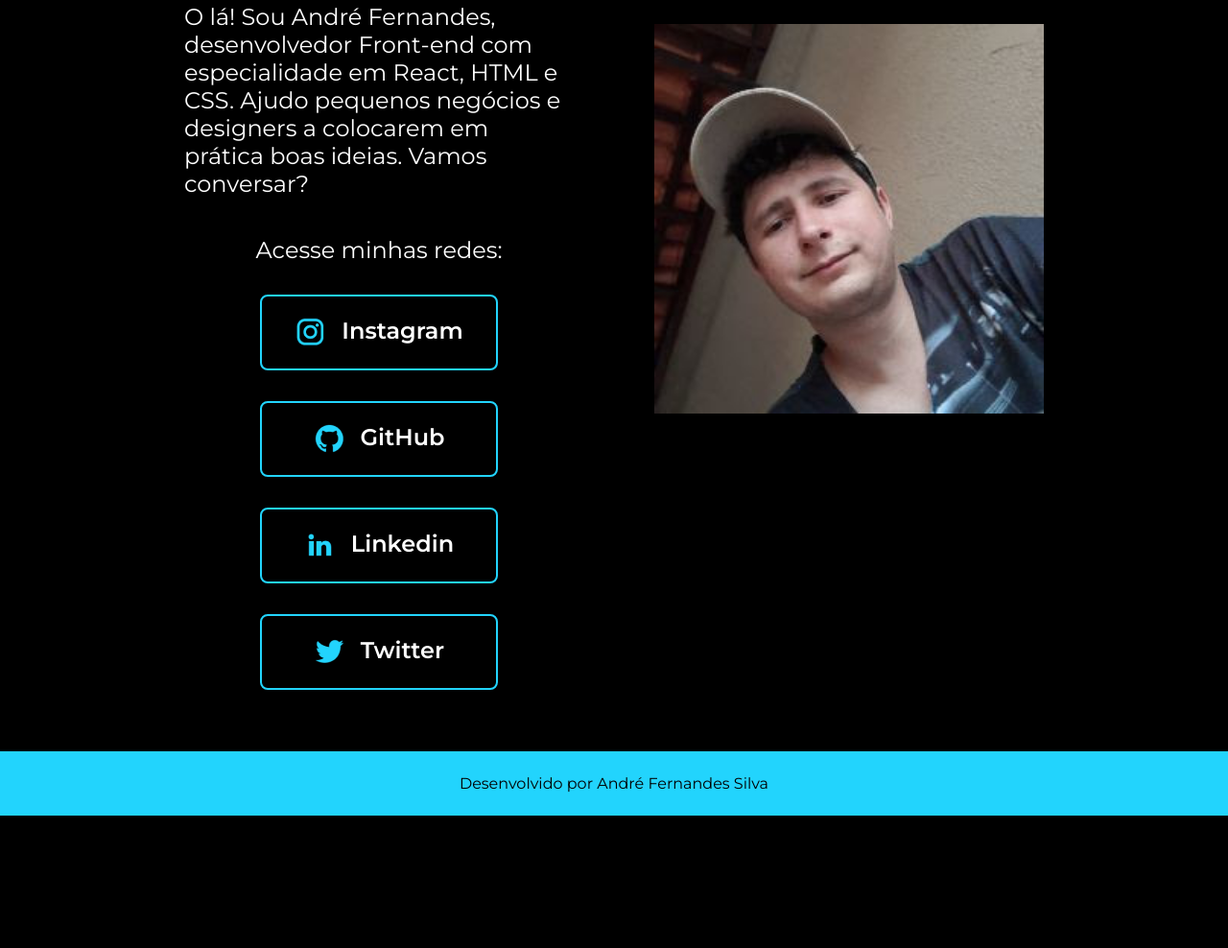
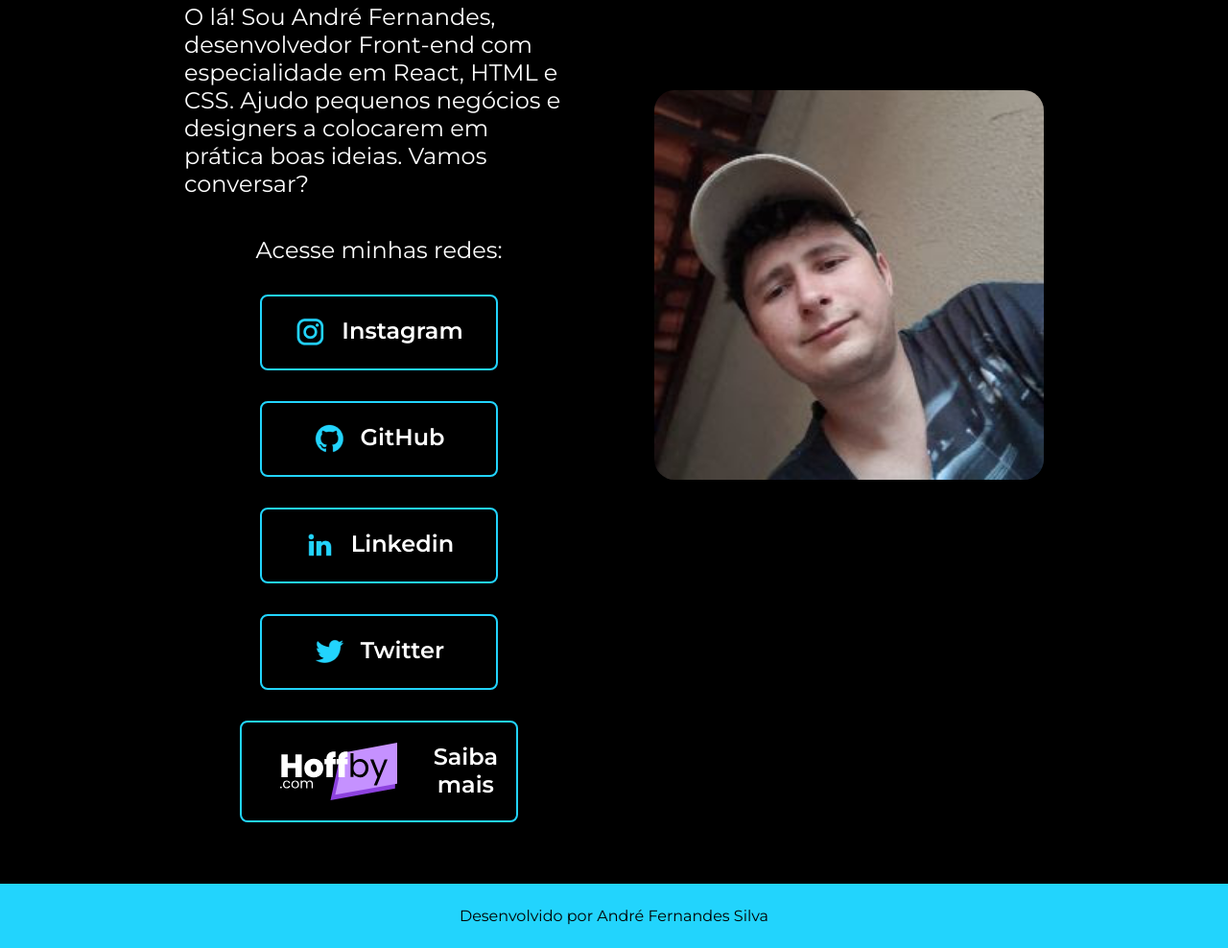
Before and after one commit to AndreFernandesSilva/Portfolio, a plain HTML site: page HTML/index.html in a window 1280 px wide. Shown: the part 381-1369 px from the top of the page at 96% size. Before the commit the page ends 1231 px from the top, so only its background shows below. Drawn offline with nearby package versions, Linux system fonts and the light colour scheme.

Commit message:
Link Hoffby

```diff
--- a/HTML/index.html
+++ b/HTML/index.html
@@ -35,13 +35,16 @@
                 <h2 class="apresentacao__links__subtitulo">Acesse minhas redes:</h2>
                 <a class="apresentacao__links__navegacao" href="https://www.instagram.com/andrefernandesilva"
                     target="_blank">
-                    <img src="assets/instagram.png" alt="Foto de André">Instagram</a>
+                    <img src="assets/instagram.png" alt="Logo Instagram">Instagram</a>
                 <a class="apresentacao__links__navegacao" href="https://github.com/AndreFernandesSilva" target="_blank">
-                    <img src="assets/github.png" alt="Foto de André">GitHub</a>
-                <a class="apresentacao__links__navegacao" href="https://linkedin.com/in/andrefernandesilva" target="_blank">
-                    <img src="assets/linkedin.png" alt="Foto de André">Linkedin</a>
+                    <img src="assets/github.png" alt="Logo GitHub">GitHub</a>
+                <a class="apresentacao__links__navegacao" href="https://linkedin.com/in/andrefernandesilva"
+                    target="_blank">
+                    <img src="assets/linkedin.png" alt="Logo Linkedin">Linkedin</a>
                 <a class="apresentacao__links__navegacao" href="https://twitter.com/@andre_28_" target="_blank">
-                    <img src="assets/twitter.png" alt="Foto de André">Twitter</a>
+                    <img src="assets/twitter.png" alt="Logo Twitter">Twitter</a>
+                <a class="apresentacao__links__navegacao__by" href="https://hoffby.com.br/" target="_blank">
+                    <img class="logo" src="assets/logo1.svg" alt="Logo Hoffby">Saiba mais</a>
             </div>
 
         </section>
--- a/HTML/styles/style.css
+++ b/HTML/styles/style.css
@@ -98,12 +98,35 @@ body {
     border: 2px solid var(--cor-tertiary);
 }
 
+.apresentacao__links__navegacao__by {
+    color: var(--cor-secondary);
+    display: flex;
+    justify-content: center;
+    gap: 16px;
+    font-family: var(--fonte-secundary);
+    font-weight: 600;
+    font-size: 1.5rem;
+    text-align: center;
+    text-decoration: none;
+    /* background-color: var(--cor-tertiary); */
+    width: 60%;
+    padding: 21.5px 21.5px;
+    border-radius: 8px;
+    border: 2px solid var(--cor-tertiary);
+}
+
+.logo {
+    width: 50%;
+    padding: 0 21.5px;
+}
+
 .apresentacao__links__navegacao:hover {
     background-color: var(--cor-hover);
 }
 
 .apresentacao__img {
     width: 50%;
+    border-radius: 21px;
 }
 
 .rodape {
```
Also changed, not shown: HTML/assets/logo1.svg (added).
